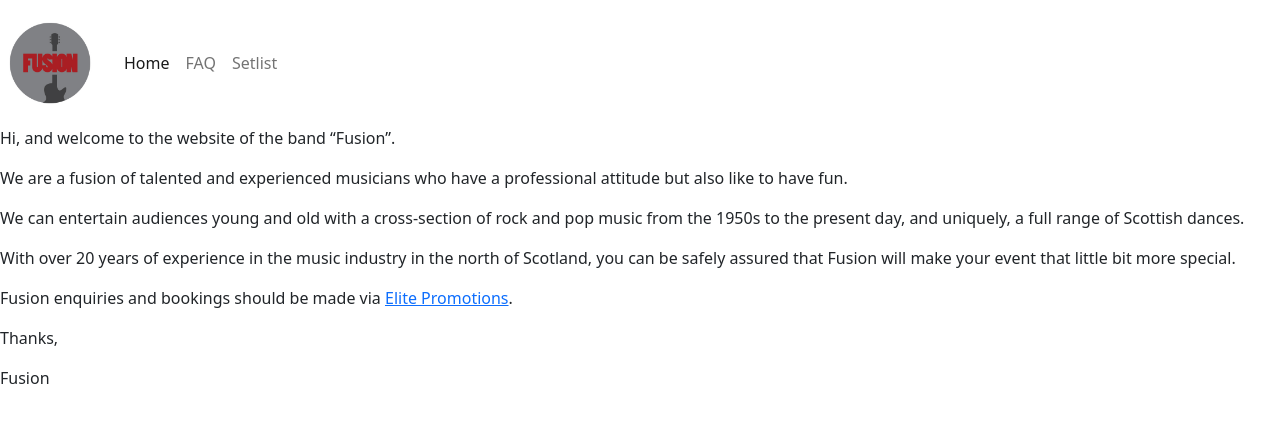
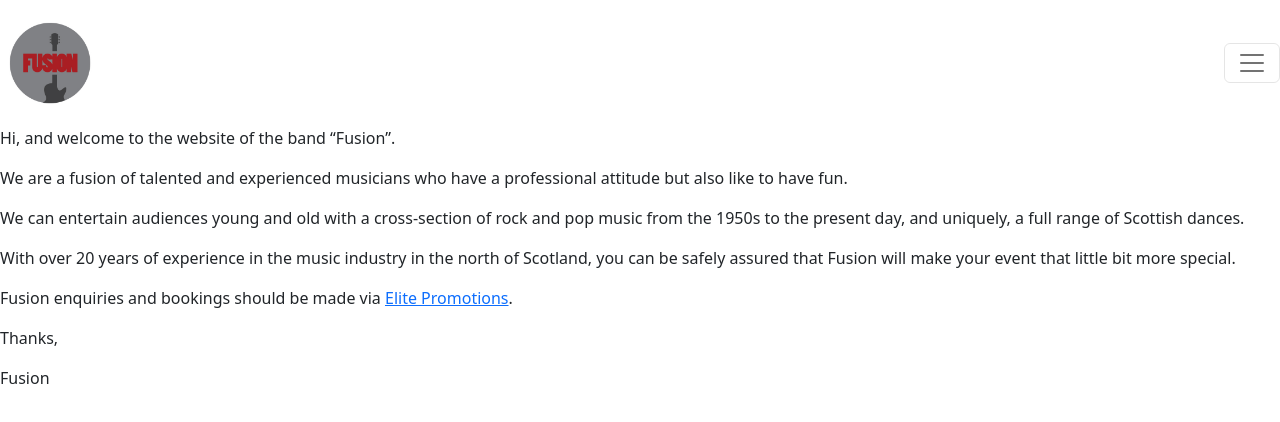
Before and after one commit to bigmealy/fusion, an Angular app: page / in a window 1280 px wide. Shown: the top 422 px of the page. Built offline with nearby package versions, Linux system fonts and the light colour scheme.

Commit message:
Navbar experiment

```diff
--- a/src/app/navigation/navigation.component.html
+++ b/src/app/navigation/navigation.component.html
@@ -1,16 +1,31 @@
-<nav class="navbar navbar-expand-sm bg-body-tertiary">
+<nav class="navbar">
   <a class="navbar-brand" routerLink="/">
     <img src="../../assets/fusion-logo.jpeg" class="logo" />
   </a>
-  <ul class="navbar-nav">
-    <li class="nav-item">
-      <a class="nav-link" routerLink="/" routerLinkActive="active" [routerLinkActiveOptions]="{ exact: true }">Home</a>
-    </li>
-    <li class="nav-item">
+
+  <button
+    class="navbar-toggler"
+    type="button"
+    data-bs-toggle="collapse"
+    data-bs-target="#navbarNavAltMarkup"
+    aria-controls="navbarNavAltMarkup"
+    aria-expanded="false"
+    aria-label="Toggle navigation"
+  >
+    <span class="navbar-toggler-icon"></span>
+  </button>
+
+  <div class="collapse navbar-collapse" id="navbarNavAltMarkup">
+    <div class="navbar-nav">
+      <a
+        class="nav-link"
+        routerLink="/"
+        routerLinkActive="active"
+        [routerLinkActiveOptions]="{ exact: true }"
+        >Home</a
+      >
       <a class="nav-link" routerLink="/faq" routerLinkActive="active">FAQ</a>
-    </li>
-    <li class="nav-item">
       <a class="nav-link" routerLink="/setlist" routerLinkActive="active">Setlist</a>
-    </li>
-  </ul>
+    </div>
+  </div>
 </nav>
```
